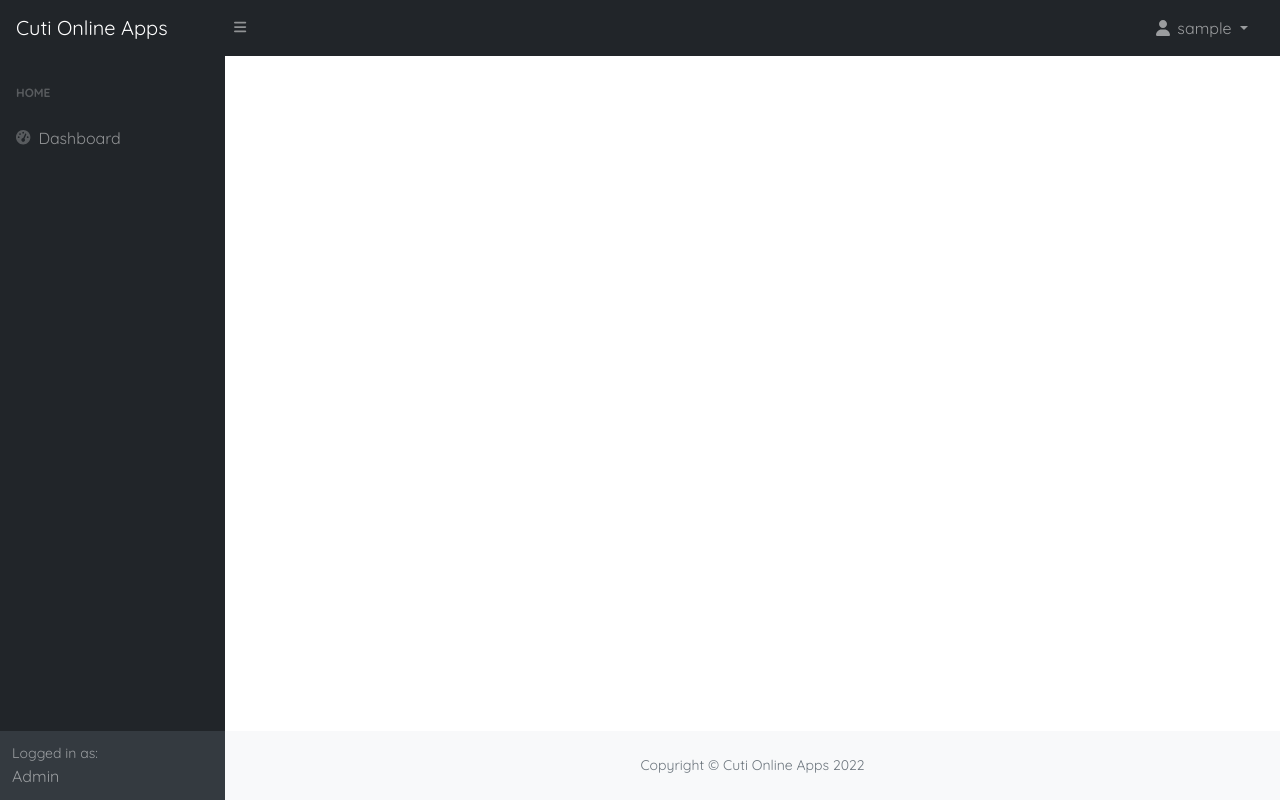
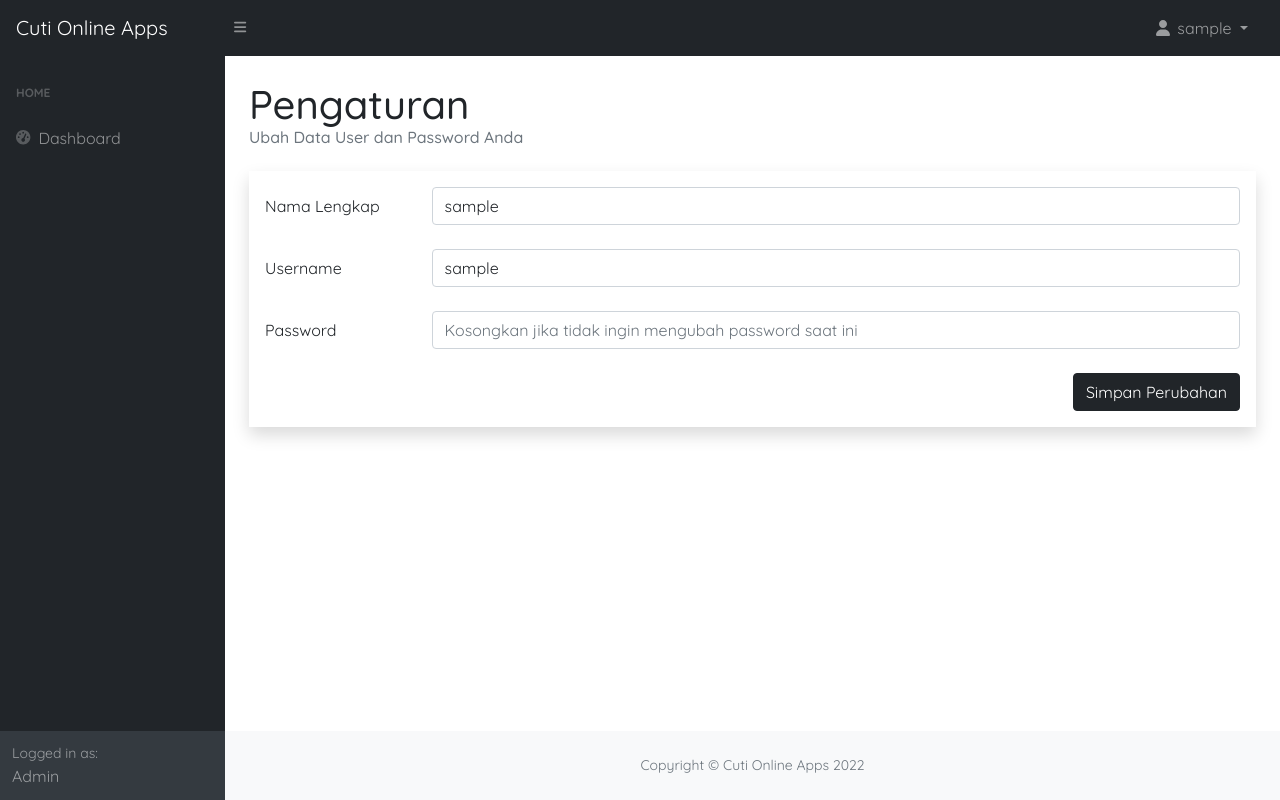
Before and after one commit to irfanjoelax/native-cutionline, a PHP site: page /dashboard.php?module=pengaturan in a window 1280 px wide. Run offline with PHP 8.4, Linux system fonts and the light colour scheme; the visitor is signed in with stand-in values (Sample User, id 1); some libraries are stand-ins or nearby versions.

Commit message:
penambahan modul pengaturan profile

```diff
--- /dev/null
+++ b/app/pengaturan.php
@@ -0,0 +1,36 @@
+<div class="row">
+    <div class="col-12">
+        <h1 class="mt-4">Pengaturan</h1>
+        <h6 class="text-muted">Ubah Data User dan Password Anda</h6>
+    </div>
+</div>
+
+<div class="row mt-4">
+    <div class="col-12">
+        <form action="?module=pengaturan-submit" class="shadow p-3" method="POST">
+            <div class="row mb-4">
+                <label for="fullname_user" class="col-sm-2 col-form-label">Nama Lengkap</label>
+                <div class="col-sm-10">
+                    <input type="text" class="form-control" name="fullname_user" value="<?= $_SESSION['fullname_user'] ?>" required>
+                </div>
+            </div>
+            <div class="row mb-4">
+                <label for="name_user" class="col-sm-2 col-form-label">Username</label>
+                <div class="col-sm-10">
+                    <input type="text" class="form-control" name="name_user" value="<?= $_SESSION['name_user'] ?>" required>
+                </div>
+            </div>
+            <div class="row mb-4">
+                <label for="pass_user" class="col-sm-2 col-form-label">Password</label>
+                <div class="col-sm-10">
+                    <input type="password" class="form-control" name="pass_user" placeholder="Kosongkan jika tidak ingin mengubah password saat ini">
+                </div>
+            </div>
+            <div class="row">
+                <div class="col-sm-10 offset-2 text-end">
+                    <button type="submit" class="btn btn-dark">Simpan Perubahan</button>
+                </div>
+            </div>
+        </form>
+    </div>
+</div>
--- a/config/library.php
+++ b/config/library.php
@@ -3,8 +3,8 @@
 /**
  * Include semua konfigurasi yang dibutuhkan pada file ini
  */
-include 'timezone.php';
-include 'database.php';
-include 'tanggal.php';
-include 'title.php';
-include 'alert.php';
+include_once 'timezone.php';
+include_once 'database.php';
+include_once 'tanggal.php';
+include_once 'title.php';
+include_once 'alert.php';
--- a/content.php
+++ b/content.php
@@ -12,3 +12,6 @@ if (isset($_GET['module'])) $module = $_GET['module'];
 
 if ($module == "admin") include("app/admin/home.php");
 elseif ($module == "karyawan") include("app/karyawan/home.php");
+
+elseif ($module == "pengaturan") include("app/pengaturan.php");
+elseif ($module == "pengaturan-submit") include("app/pengaturan-submit.php");
--- a/dashboard.php
+++ b/dashboard.php
@@ -40,7 +40,7 @@ include 'config/middleware.php';
                     <span class="ml-2"><?= $_SESSION['fullname_user'] ?></span>
                 </a>
                 <ul class="dropdown-menu dropdown-menu-end" aria-labelledby="navbarDropdown">
-                    <li><a class="dropdown-item" href="#!">Settings</a></li>
+                    <li><a class="dropdown-item" href="?module=pengaturan">Pengaturan</a></li>
                     <li>
                         <hr class="dropdown-divider" />
                     </li>
```
Also changed, not shown: app/pengaturan-submit.php (added, +53 -0 lines).
